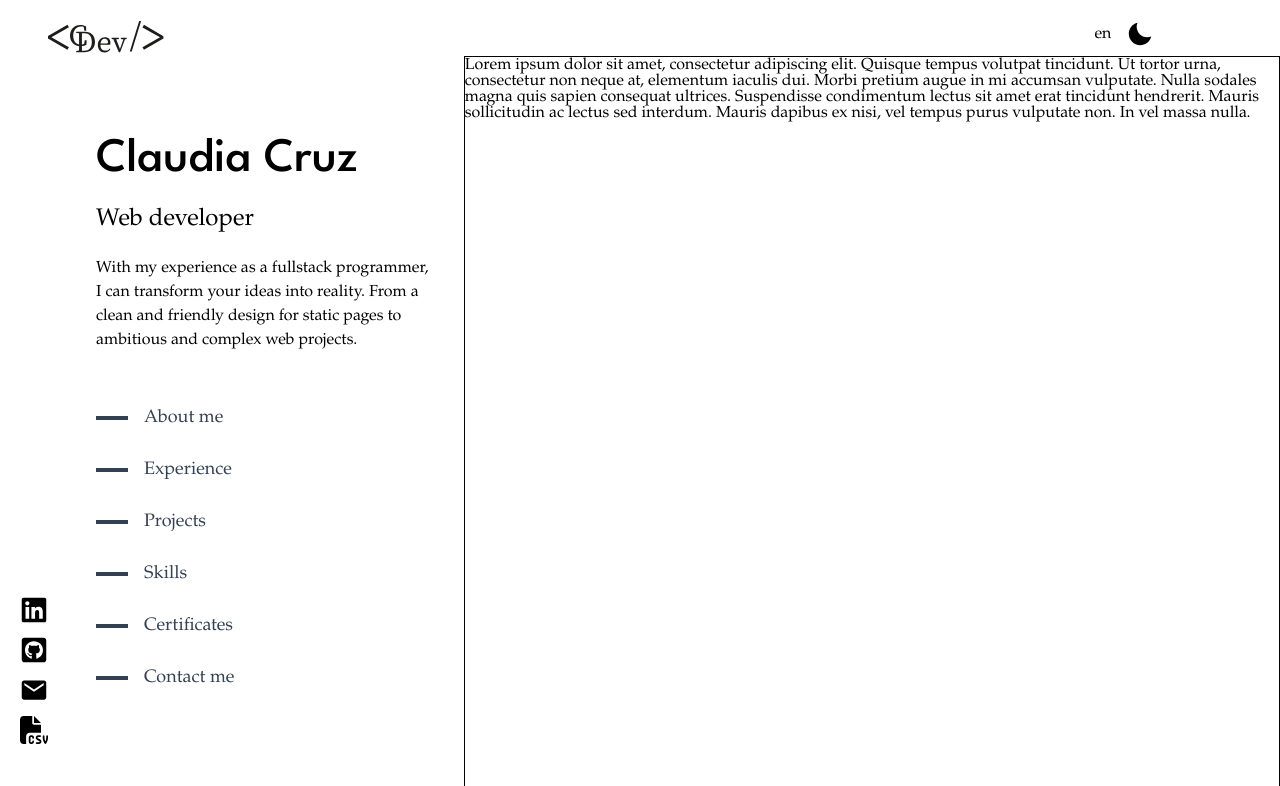
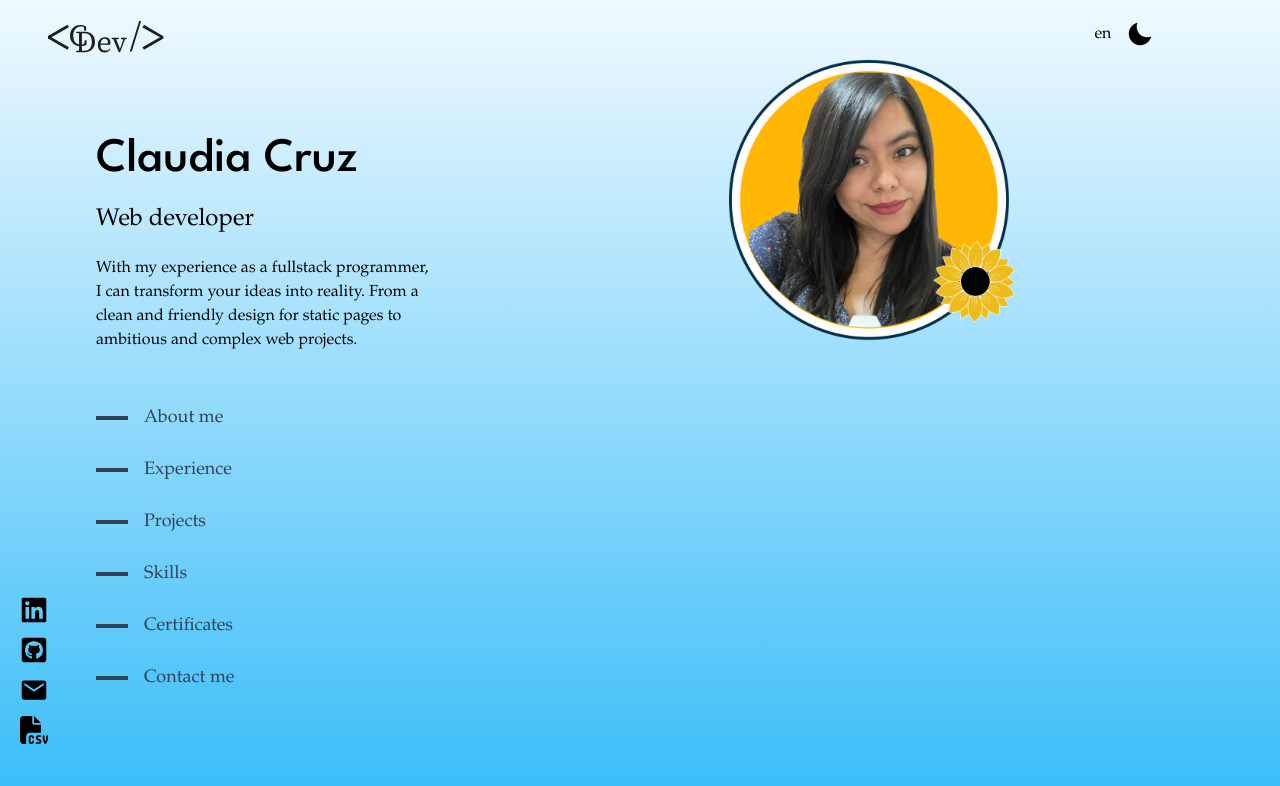
Before and after one commit to moonclau/portfolio, a React (Vite) app: page / in a window 1280 px wide. Shown: the top 786 px of the page. Built offline with nearby package versions, Linux system fonts and the light colour scheme; a web font is replaced by a local one.

Commit message:
style body part

```diff
--- a/src/PortfolioContainer/AboutMe/AboutMe.jsx
+++ b/src/PortfolioContainer/AboutMe/AboutMe.jsx
@@ -1,8 +1,38 @@
-function AboutMe(){
-    return(
-        <div>
-            AboutMe
+import { useTranslation } from "react-i18next";
+import Photo from '../../../public/images/perfilfoto.png';
+function AboutMe() {
+  //changed languague
+  const { t } = useTranslation();
+  return (
+    <div className="">
+        <div className="w-full flex justify-center">
+            <img className="w-2/5 " src={Photo} alt="perfil foto"/>
         </div>
-    );
+      {/* <div className="w-full flex md:flex-row flex-col-reverse  ">
+        <div className="w-full p-5 md:ml-32 md:mt-20 justify-center items-center">
+          <h1 className="text-2xl font-bold m-2">
+            Hola Soy Claudia. ¡Bienvenido a mi pedazito de web!
+          </h1>
+
+          <p className=" ">
+            Tengo 4 años trabajando como desarrollador fullstack en la creación
+            y mantenimiento de aplicaciones web.
+          </p>
+          <p>
+            En mis tiempos libres, disfruto diseñando landing pages, lo que me
+            permite explorar mi creatividad y mejorar mis habilidades de diseño.
+          </p>
+          <p>
+            Me apasionaona el aprendizaje continuo y la mejora de mis
+            habilidades para contribuir de manera significativa a proyectos
+            digitales.
+          </p>
+        </div> */}
+        <div className="flex justify-center items-center text-center md:mr-2 md:pr-10 md:pb-0 pb-2">
+          {/* <img className="w-2/3	" alt="imagen logo" src={Draw} /> */}
+        </div>
+      {/* </div> */}
+    </div>
+  );
 }
 export default AboutMe;
--- a/src/PortfolioContainer/Templates/template.css
+++ b/src/PortfolioContainer/Templates/template.css
@@ -1,10 +1,3 @@
-.este {
-    line-height: 1em;
-    overflow-x: hidden;
-    overflow-y: scroll;
-    width: 100%;
-    border: 1px solid;
-  }
 .icon-color-dark {
  .cd{
   fill: #FFFFFF !important;
--- a/src/PortfolioContainer/Templates/template.jsx
+++ b/src/PortfolioContainer/Templates/template.jsx
@@ -10,7 +10,7 @@ import SocialMedia from "./SocialMedia/SocialMedia.jsx";
 import "../../i18n.jsx";
 import { useTranslation } from "react-i18next";
 import { useTheme } from "../../imports/ThemeContext.jsx";
-
+import AboutMePage from "../AboutMe/AboutMe.jsx";
 const Template = () => {
     //Change background
     const { isDarkMode, toggleTheme } = useTheme();
@@ -36,7 +36,7 @@ const Template = () => {
         className={`page w-full md:overflow-hidden md:h-screen ${
           isDarkMode
             ? "bg-gradient-to-br from-slate-900 to-sky-800 icon-color-dark text-white fill-white"
-            : "bg-dark"
+            : "bg-gradient-to-t from-sky-400 to-sky-50"
         }`}
       >
         <div className="menu w-full h-14 ">
@@ -61,14 +61,8 @@ const Template = () => {
           <div className="about-me w-1/2 ">
             <NavbarStruct name={isDarkMode}/>
           </div>
-          <div className=" este ">
-            Lorem ipsum dolor sit amet, consectetur adipiscing elit. Quisque
-            tempus volutpat tincidunt. Ut tortor urna, consectetur non neque at,
-            elementum iaculis dui. Morbi pretium augue in mi accumsan vulputate.
-            Nulla sodales magna quis sapien consequat ultrices. Suspendisse
-            condimentum lectus sit amet erat tincidunt hendrerit. Mauris
-            sollicitudin ac lectus sed interdum. Mauris dapibus ex nisi, vel
-            tempus purus vulputate non. In vel massa nulla.
+          <div className="leading-4	overflow-x-hidden	overflow-y-scroll w-full">
+            <AboutMePage/>
           </div>
         </div>
         <div />
```
